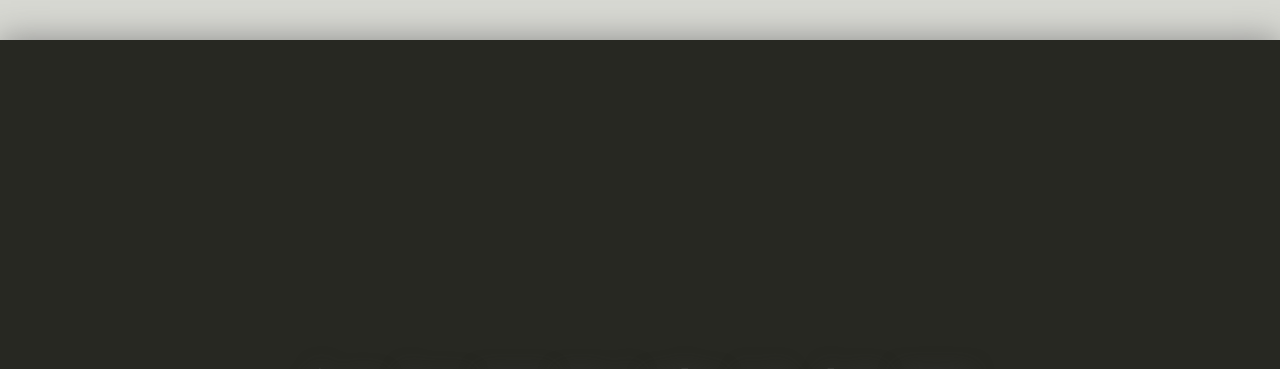
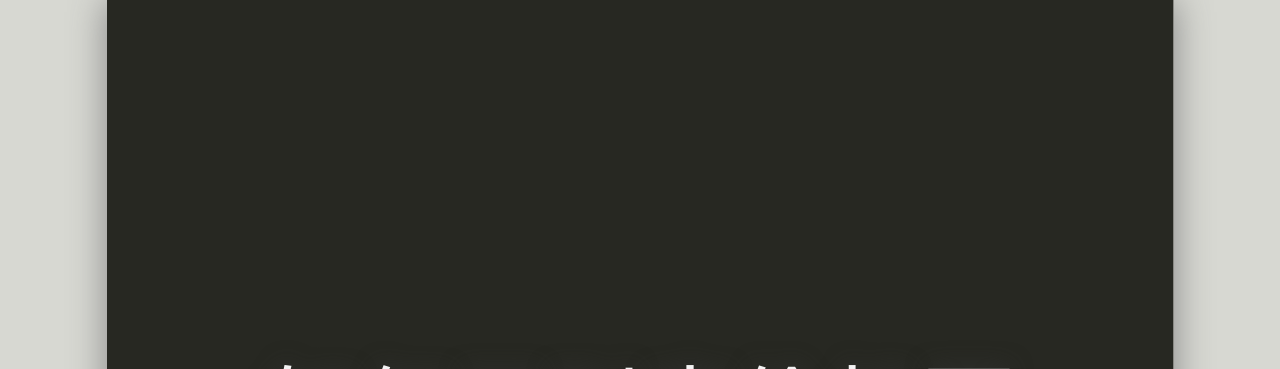
Before and after one commit to jollychang/jollychang.github.com, a plain HTML site: page ppt/CheapFlight/CheapFlight.html in a window 1280 px wide. Shown: the top 369 px of the page. Drawn offline with Linux system fonts and the light colour scheme; a web font is replaced by a local one.

Commit message:
Update CheapFlight.html
change ratio

```diff
--- a/ppt/CheapFlight/CheapFlight.html
+++ b/ppt/CheapFlight/CheapFlight.html
@@ -209,7 +209,7 @@ layout: false
     </script>
     <script type="text/javascript">
       var slideshow = remark.create({
-        ratio: '16:9',
+        ratio: '4:3',
       });
     </script>
   </body>
```
